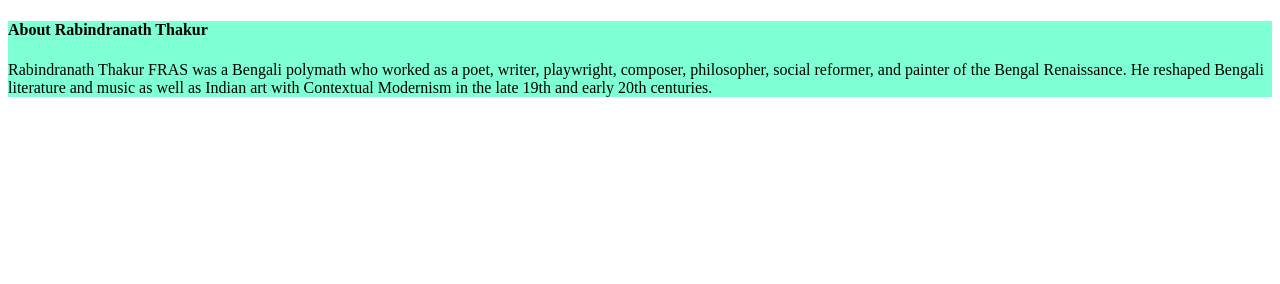
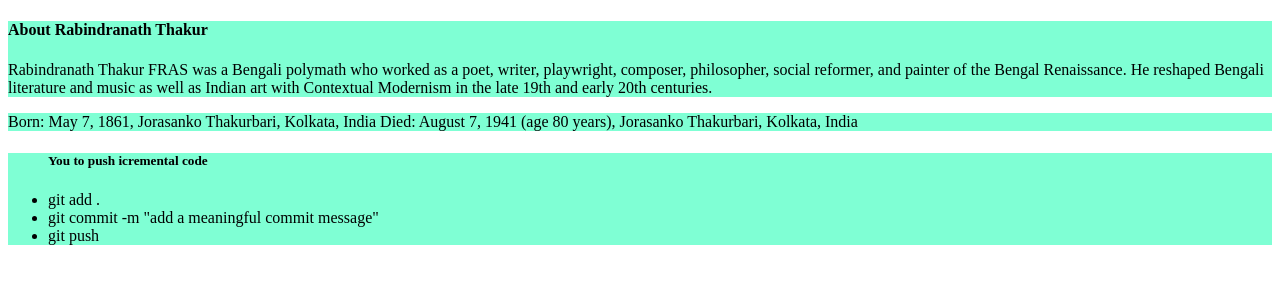
Before and after one commit to Bristi0/my-simple-website, a plain HTML site: page index.html in a window 1280 px wide. Drawn offline with Linux system fonts and the light colour scheme.

Commit message:
add a meaningful commit message

```diff
--- a/index.html
+++ b/index.html
@@ -24,6 +24,22 @@
         </p>
     </div>
 
+    <div>
+        <p> Born: May 7, 1861, Jorasanko Thakurbari, Kolkata, India
+            Died: August 7, 1941 (age 80 years), Jorasanko Thakurbari, Kolkata,
+            India</p>
+
+    </div>
+    <div>
+        <ul>
+            <H5>You to push icremental code </H5>
+            <li>git add .</li>
+            <li> git commit -m "add a meaningful commit message"</li>
+            <li> git push</li>
+        </ul>
+    </div>
+
+
 </body>
 
 </html>
```
